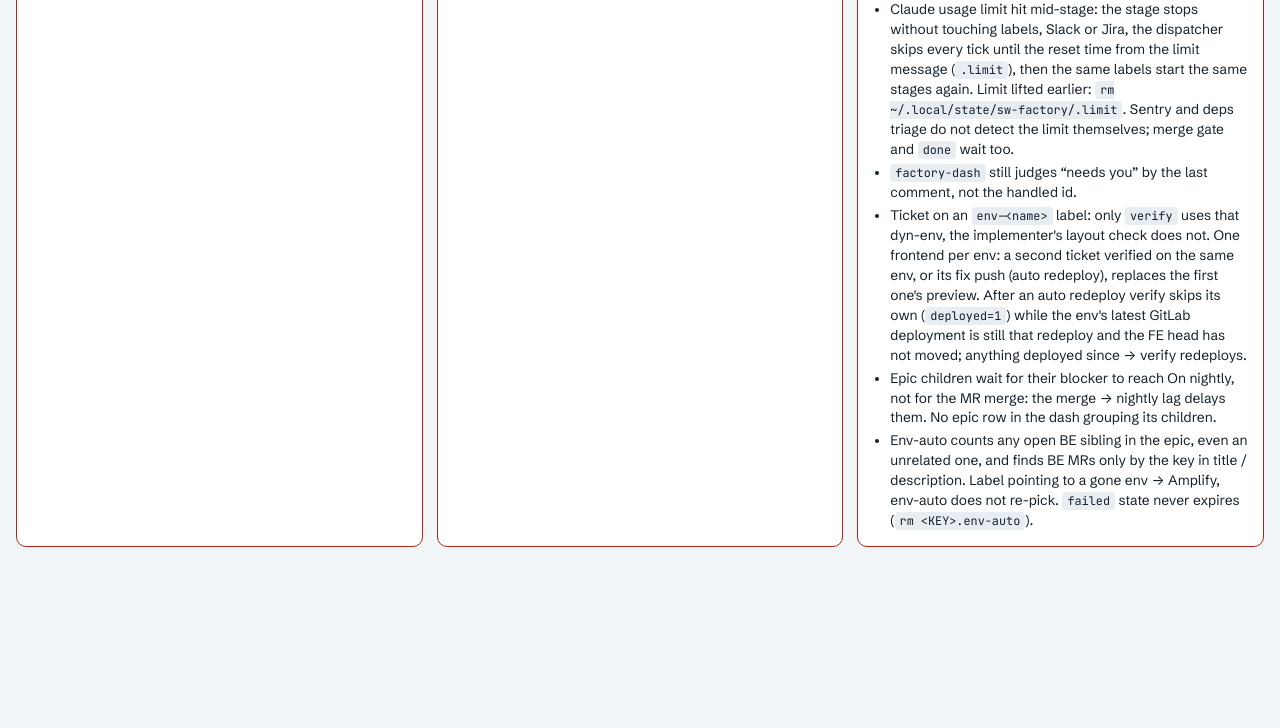
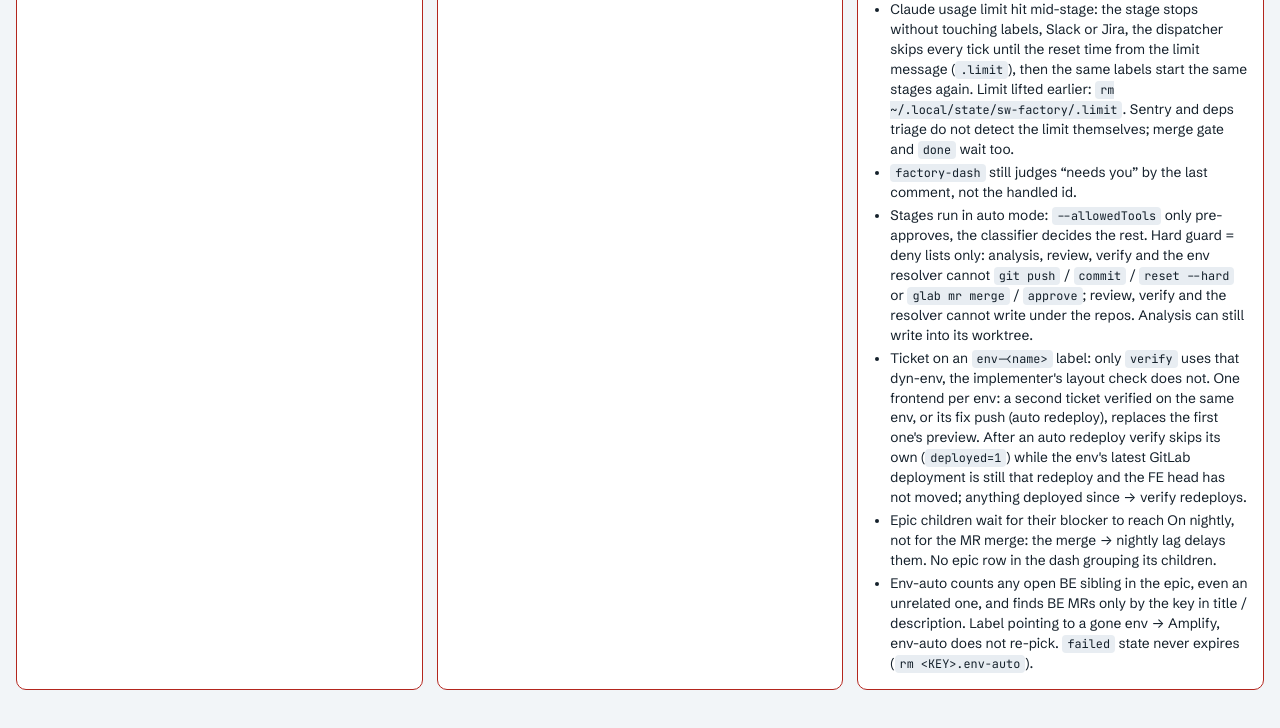
Before and after one commit to zimmicz/dotfiles, a plain HTML site: page sw-factory/map/index.html in a window 1280 px wide. Shown: the part 6802-7530 px from the top of the page. Before the commit the page ends 7397 px from the top, so only its background shows below. Drawn offline with Linux system fonts and the light colour scheme.

Commit message:
feat(sw-factory): deny lists on analysis / review / verify / env resolver, docs say stages run in auto mode
Co-Authored-By: Claude Fable 5.2 <noreply@anthropic.com>

```diff
--- a/sw-factory/map/index.html
+++ b/sw-factory/map/index.html
@@ -590,6 +590,7 @@
         <li>Verify blocked with no scenario run (browser down, no login, preview dead) retries by itself, 2 times, 10 min apart (<code>BLOCKED_MAX</code>, <code>BLOCKED_WAIT</code>). Verify blocked only by missing data with the rest passing counts as verified (scenarios left for the quiz hand-check). Blocked after some scenarios ran for any other reason (<code>ENV:</code> missing flag, login, preview), or still blocked after the retries, parks the ticket as <code>ai-verify-failed</code> before any review happened; <code>factory-worker KEY --review</code> runs it by hand.</li>
         <li>Claude usage limit hit mid-stage: the stage stops without touching labels, Slack or Jira, the dispatcher skips every tick until the reset time from the limit message (<code>.limit</code>), then the same labels start the same stages again. Limit lifted earlier: <code>rm ~/.local/state/sw-factory/.limit</code>. Sentry and deps triage do not detect the limit themselves; merge gate and <code>done</code> wait too.</li>
         <li><code>factory-dash</code> still judges “needs you” by the last comment, not the handled id.</li>
+        <li>Stages run in auto mode: <code>--allowedTools</code> only pre-approves, the classifier decides the rest. Hard guard = deny lists only: analysis, review, verify and the env resolver cannot <code>git push</code> / <code>commit</code> / <code>reset --hard</code> or <code>glab mr merge</code> / <code>approve</code>; review, verify and the resolver cannot write under the repos. Analysis can still write into its worktree.</li>
         <li>Ticket on an <code>env-&lt;name&gt;</code> label: only <code>verify</code> uses that dyn-env, the implementer's layout check does not. One frontend per env: a second ticket verified on the same env, or its fix push (auto redeploy), replaces the first one's preview. After an auto redeploy verify skips its own (<code>deployed=1</code>) while the env's latest GitLab deployment is still that redeploy and the FE head has not moved; anything deployed since → verify redeploys.</li>
         <li>Epic children wait for their blocker to reach On nightly, not for the MR merge: the merge → nightly lag delays them. No epic row in the dash grouping its children.</li>
         <li>Env-auto counts any open BE sibling in the epic, even an unrelated one, and finds BE MRs only by the key in title / description. Label pointing to a gone env → Amplify, env-auto does not re-pick. <code>failed</code> state never expires (<code>rm &lt;KEY&gt;.env-auto</code>).</li>
```
Also changed, not shown: 3 other files.
